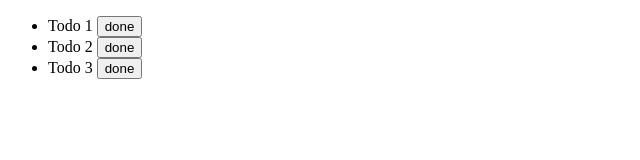
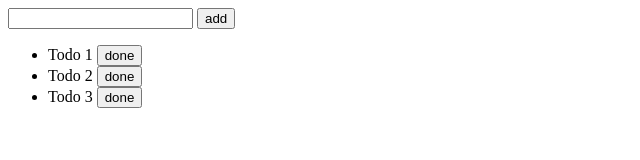
Before and after one commit to a241112/ToDo_app_js, a plain HTML site: page index.html in a window 1280 px wide. Shown: the whole page, without its empty margins (0-640 px from the left). Drawn offline with Linux system fonts and the light colour scheme.

Commit message:
htmlの編集

```diff
--- a/index.html
+++ b/index.html
@@ -11,6 +11,7 @@
   </style>
 </head>
 <body>
+  <input type="text"> <button id="add-button">add</button>
   <ul>
     <li>Todo 1 <button>done</button></li>
     <li>Todo 2 <button>done</button></li>
```
